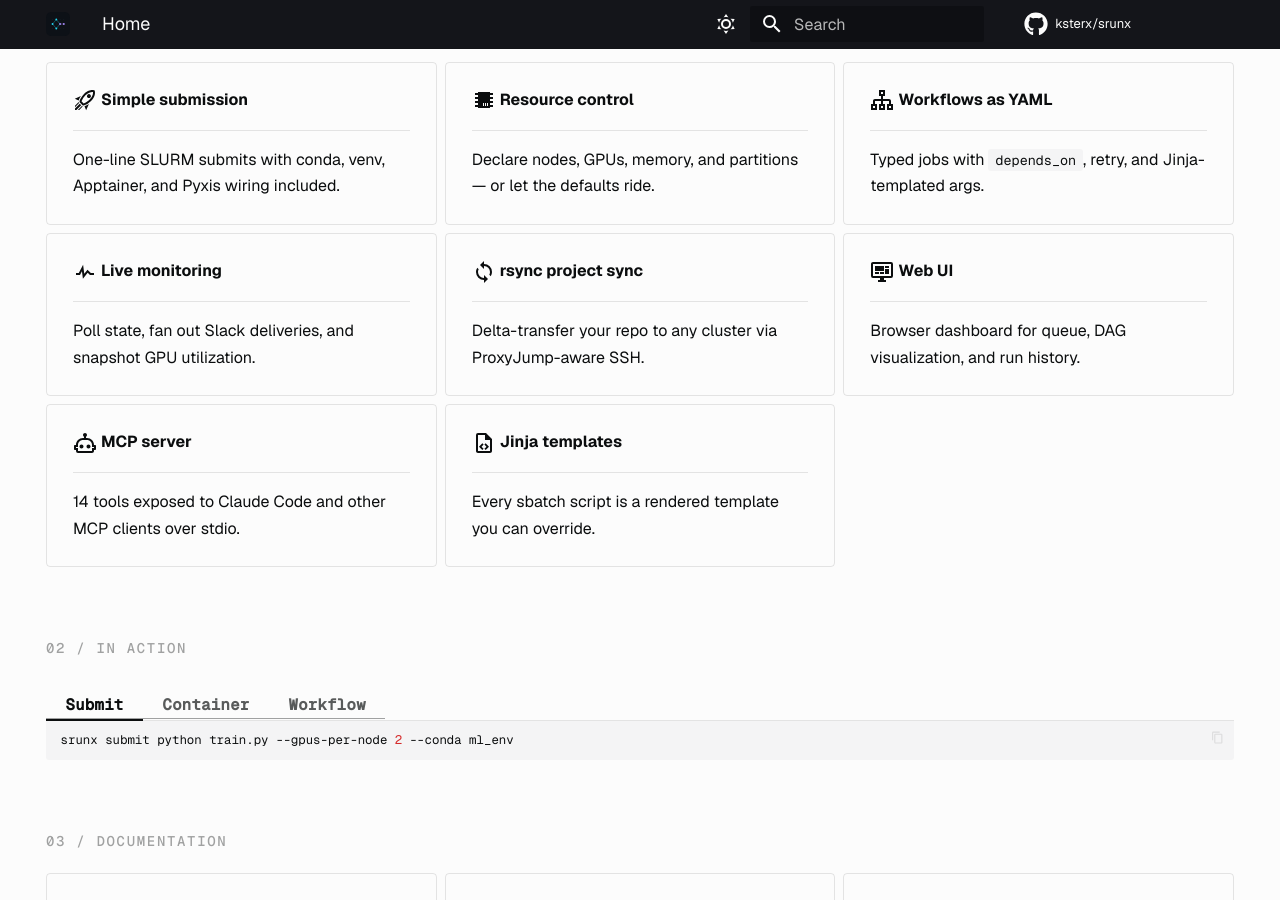
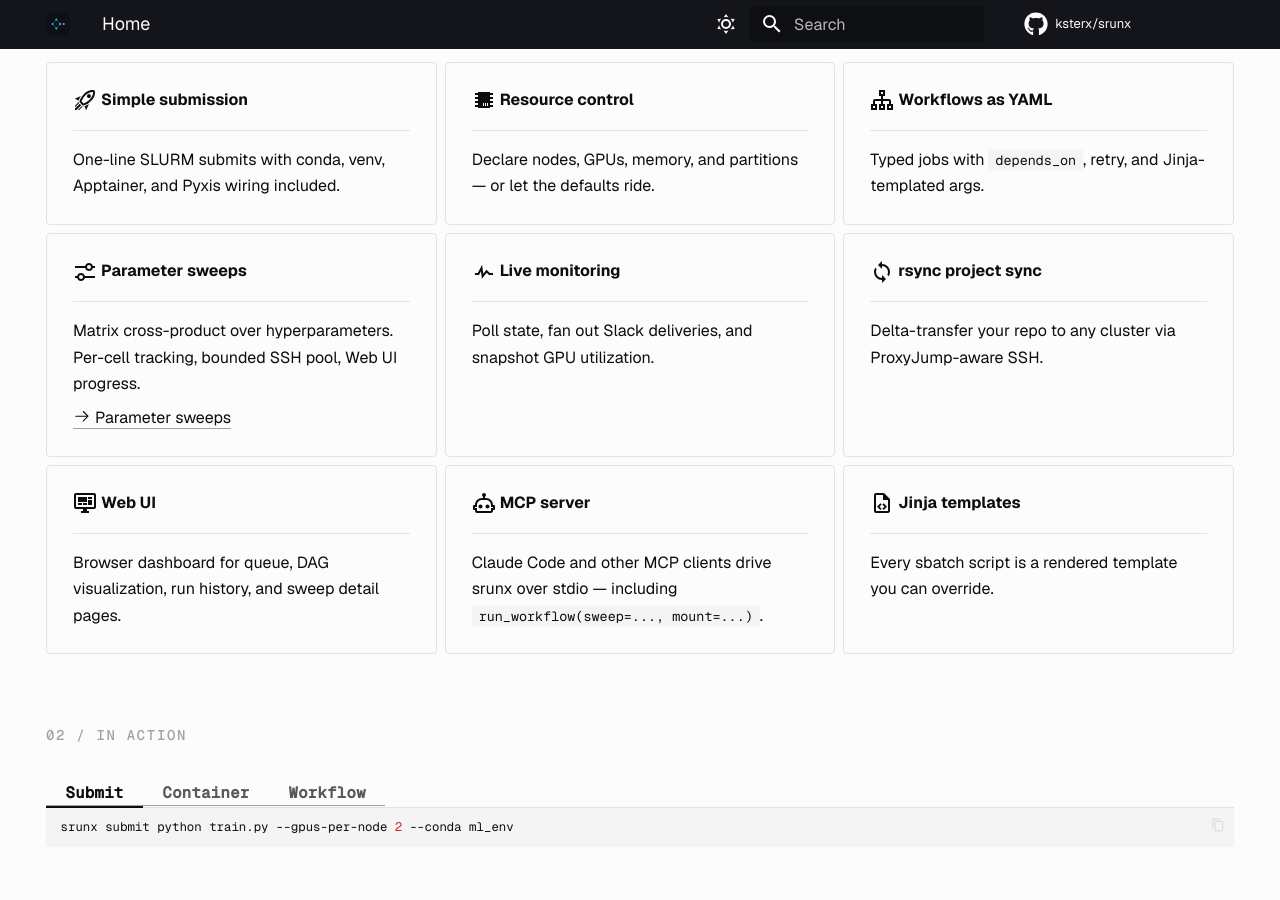
Before and after one commit to ksterx/srunx, an MkDocs documentation site: the page built from docs/index.md, in a window 1280 px wide and 900 px high, scrolled down 733 px. Built offline with MkDocs 1.6.1 and Material for MkDocs 9.7.7, drawn with Linux system fonts in a browser that asks for light colours; comment, search, counter and statistics services are not loaded; some of the changed text lies outside the part shown.

Commit message:
docs(entry): v1.2 bump + parameter sweeps + MCP sections in README/index

```diff
--- a/docs/index.md
+++ b/docs/index.md
@@ -6,7 +6,7 @@
 
 <div class="srunx-hero" markdown>
 
-<p class="srunx-status">v1.1 · SLURM · Apache-2.0</p>
+<p class="srunx-status">v1.2 · SLURM · Apache-2.0</p>
 
 # Orchestrate SLURM jobs<br>like <span class="accent">code</span>.
 
@@ -39,6 +39,14 @@
 
     Typed jobs with `depends_on`, retry, and Jinja-templated args.
 
+-   :material-tune-variant:{ .lg .middle } __Parameter sweeps__
+
+    ---
+
+    Matrix cross-product over hyperparameters. Per-cell tracking, bounded SSH pool, Web UI progress.
+
+    [:octicons-arrow-right-24: Parameter sweeps](how-to/workflows.md#parameter-sweeps)
+
 -   :material-pulse:{ .lg .middle } __Live monitoring__
 
     ---
@@ -55,13 +63,13 @@
 
     ---
 
-    Browser dashboard for queue, DAG visualization, and run history.
+    Browser dashboard for queue, DAG visualization, run history, and sweep detail pages.
 
 -   :material-robot-outline:{ .lg .middle } __MCP server__
 
     ---
 
-    14 tools exposed to Claude Code and other MCP clients over stdio.
+    Claude Code and other MCP clients drive srunx over stdio — including `run_workflow(sweep=..., mount=...)`.
 
 -   :material-file-code-outline:{ .lg .middle } __Jinja templates__
 
```
Also changed, not shown: README.md (+60 -0 lines).
